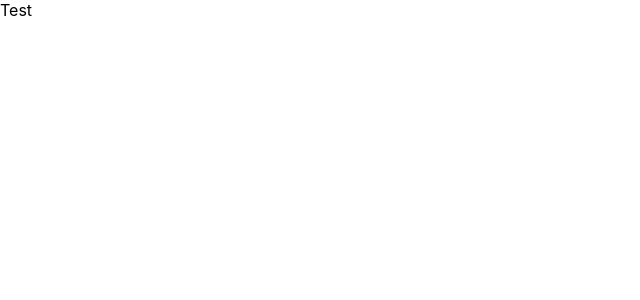
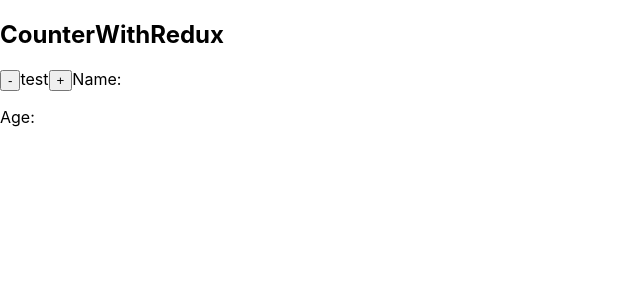
Before and after one commit to AlekzandrM/counter-with-redux, a React (Create React App) app: page / in a window 1280 px wide. Shown: the top 300 px of the page, without its empty margins (0-640 px from the left). Built offline with nearby package versions, Linux system fonts and the light colour scheme.

Commit message:
add folder counter and file CounterWithRedux.js in it. Connected CounterWithRedux to App.js

```diff
--- a/src/App.js
+++ b/src/App.js
@@ -1,10 +1,12 @@
 import React from 'react';
+import CounterWithRedux from './counter/counterWithRedux';
+
 
 
 function App() {
   return (
     <div >
-      Test
+      <CounterWithRedux />
     </div>
   );
 }
--- /dev/null
+++ b/src/counter/counterWithRedux.js
@@ -0,0 +1,21 @@
+import React from 'react'
+
+class CounterWithRedux extends React.Component{
+    render(){
+        return(
+            <div>
+                <h2>CounterWithRedux</h2>
+                <div>
+                    <button>-</button>
+                    <span>test</span>
+                    <button>+</button>
+
+                    <span>Name: </span>
+                    <p>Age: </p>
+                </div>
+            </div>
+        )
+    }
+}
+
+export default CounterWithRedux
```
